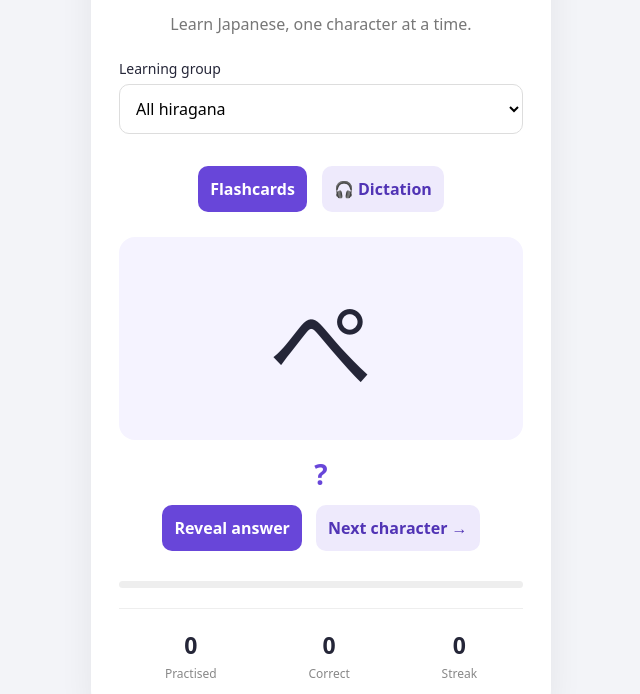
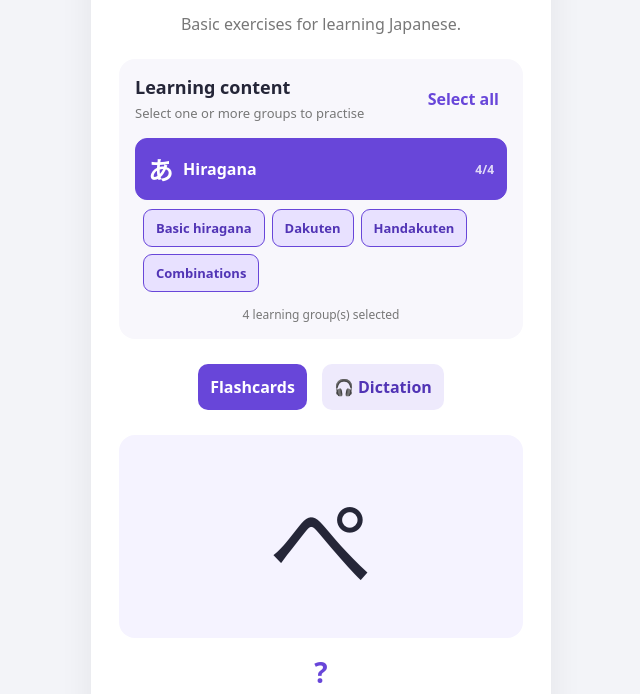
Before and after one commit to MarioPatetta/hiragana-trainer, a plain HTML site: page index.html in a window 1280 px wide. Shown: the part 97-791 px from the top of the page, without its empty margins (319-959 px from the left). Drawn offline with Linux system fonts and the light colour scheme.

Commit message:
charachter selection toggle instead of drop-down menu

```diff
--- a/css/styles.css
+++ b/css/styles.css
@@ -36,17 +36,10 @@ label {
   margin: 12px 0 6px;
 }
 
-select, button {
+button {
   font: inherit;
   padding: 12px;
   border-radius: 10px;
-}
-
-select {
-  width: 100%;
-  border: 1px solid #ddd;
-  background: white;
-  margin-bottom: 15px;
 }
 
 button {
@@ -171,3 +164,131 @@ button:disabled {
 .dictation-controls .controls button {
   flex: 1;
 }
+
+
+/* LEARNING CATEGORY SELECTOR */
+
+.learning-selector {
+  text-align: left;
+  margin: 20px 0;
+  padding: 16px;
+  background: #f8f7fc;
+  border-radius: 16px;
+}
+
+.selector-heading {
+  display: flex;
+  align-items: center;
+  justify-content: space-between;
+  gap: 10px;
+  margin-bottom: 16px;
+}
+
+.selector-heading h2 {
+  font-size: 18px;
+  margin: 0;
+}
+
+.selector-heading p {
+  margin: 5px 0 0;
+  color: #777;
+  font-size: 13px;
+}
+
+.text-button {
+  background: transparent;
+  color: #6846d9;
+  padding: 8px;
+  margin: 0;
+  white-space: nowrap;
+}
+
+.category-section {
+  margin-bottom: 14px;
+}
+
+.macro-toggle {
+  display: flex;
+  align-items: center;
+  width: 100%;
+  gap: 10px;
+  padding: 12px;
+  margin: 0 0 9px;
+  border: 1px solid #ded9ef;
+  background: white;
+  color: #333;
+  text-align: left;
+  border-radius: 12px;
+}
+
+.macro-toggle[data-state="selected"] {
+  background: #6846d9;
+  color: white;
+  border-color: #6846d9;
+}
+
+.macro-toggle[data-state="partial"] {
+  background: #eeeafc;
+  color: #5134b5;
+  border-color: #b9a9ed;
+}
+
+.macro-symbol {
+  font-size: 25px;
+}
+
+.macro-label {
+  flex: 1;
+}
+
+.macro-status {
+  font-size: 12px;
+  opacity: .8;
+}
+
+.micro-groups {
+  display: flex;
+  flex-wrap: wrap;
+  gap: 7px;
+  padding-left: 8px;
+}
+
+.micro-toggle {
+  margin: 0;
+  padding: 9px 12px;
+  background: white;
+  color: #555;
+  border: 1px solid #ddd;
+  border-radius: 9px;
+  font-size: 13px;
+}
+
+.micro-toggle.selected {
+  background: #e8e1ff;
+  border-color: #6846d9;
+  color: #5134b5;
+}
+
+.selection-summary {
+  color: #777;
+  font-size: 12px;
+  text-align: center;
+  margin: 14px 0 0;
+}
+
+.macro-toggle:focus-visible,
+.micro-toggle:focus-visible,
+.text-button:focus-visible {
+  outline: 3px solid #9b85ed;
+  outline-offset: 3px;
+}
+
+@media (max-width: 400px) {
+  .learning-selector {
+    padding: 12px;
+  }
+
+  .micro-toggle {
+    padding: 8px 10px;
+  }
+}
--- a/index.html
+++ b/index.html
@@ -13,17 +13,25 @@
   <main class="app">
     <header>
       <h1>あ Hiragana Trainer</h1>
-      <p class="subtitle">Learn Japanese, one character at a time.</p>
+      <p class="subtitle">Basic exercises for learning Japanese.</p>
     </header>
 
-    <label for="group">Learning group</label>
-    <select id="group">
-      <option value="all">All hiragana</option>
-      <option value="basic">V1 – Basic hiragana</option>
-      <option value="dakuten">V2 – Dakuten</option>
-      <option value="handakuten">V2 – Handakuten</option>
-      <option value="combination">V3 – Combinations</option>
-    </select>
+    <section class="learning-selector" aria-labelledby="learningTitle">
+      <div class="selector-heading">
+        <div>
+          <h2 id="learningTitle">Learning content</h2>
+          <p>Select one or more groups to practise</p>
+        </div>
+        <button id="selectAllGroups" class="text-button" type="button">
+          Select all
+        </button>
+      </div>
+
+      <div id="learningCategories"></div>
+
+      <p id="selectionSummary" class="selection-summary"
+        aria-live="polite"></p>
+    </section>
 
     <nav class="mode-selector">
       <button id="flashMode" class="primary">Flashcards</button>
--- a/js/core/app.js
+++ b/js/core/app.js
@@ -1,12 +1,17 @@
 
 import { FlashcardsController } from "../features/flashcards/controller.js";
 import { DictationController } from "../features/dictation/controller.js";
-
+import { categoryGroups } from "../data/kana.js";
 import * as ui from "./ui.js";
 
 const $ = id => document.getElementById(id);
 
-// INITIALIZE FEATURES
+// Shared selection state
+const selectedGroups = new Set(
+  categoryGroups.flatMap(category =>
+    category.groups.map(group => group.id)
+  )
+);
 
 const flashcards = new FlashcardsController(ui);
 
@@ -18,11 +23,131 @@ const dictation = new DictationController(
   }
 );
 
+// CATEGORY SELECTOR
+
+function renderCategories() {
+  const container = $("learningCategories");
+  container.innerHTML = "";
+
+  categoryGroups.forEach(category => {
+    const selectedCount = category.groups.filter(
+      group => selectedGroups.has(group.id)
+    ).length;
+
+    const allSelected = selectedCount === category.groups.length;
+    const partiallySelected = selectedCount > 0 && !allSelected;
+
+    const section = document.createElement("section");
+    section.className = "category-section";
+
+    const macroButton = document.createElement("button");
+    macroButton.type = "button";
+    macroButton.className = "macro-toggle";
+    macroButton.setAttribute("aria-pressed", String(allSelected));
+    macroButton.dataset.state = allSelected
+      ? "selected"
+      : partiallySelected
+        ? "partial"
+        : "unselected";
+
+    macroButton.innerHTML = `
+      <span class="macro-symbol">${category.symbol}</span>
+      <span class="macro-label">${category.label}</span>
+      <span class="macro-status">
+        ${selectedCount}/${category.groups.length}
+      </span>
+    `;
+
+    macroButton.addEventListener("click", () => {
+      const shouldSelect = !allSelected;
+
+      category.groups.forEach(group => {
+        if (shouldSelect) {
+          selectedGroups.add(group.id);
+        } else {
+          selectedGroups.delete(group.id);
+        }
+      });
+
+      updateSelection();
+    });
+
+    const microContainer = document.createElement("div");
+    microContainer.className = "micro-groups";
+
+    category.groups.forEach(group => {
+      const isSelected = selectedGroups.has(group.id);
+
+      const button = document.createElement("button");
+      button.type = "button";
+      button.className = "micro-toggle";
+      button.setAttribute("aria-pressed", String(isSelected));
+
+      if (isSelected) {
+        button.classList.add("selected");
+      }
+
+      button.textContent = group.label;
+
+      button.addEventListener("click", () => {
+        if (selectedGroups.has(group.id)) {
+          selectedGroups.delete(group.id);
+        } else {
+          selectedGroups.add(group.id);
+        }
+
+        updateSelection();
+      });
+
+      microContainer.appendChild(button);
+    });
+
+    section.appendChild(macroButton);
+    section.appendChild(microContainer);
+    container.appendChild(section);
+  });
+}
+
+function updateSelection() {
+  renderCategories();
+
+  const selection = [...selectedGroups];
+  const summary = $("selectionSummary");
+
+  if (selection.length === 0) {
+    summary.textContent = "Select at least one learning group.";
+    return;
+  }
+
+  summary.textContent =
+    `${selection.length} learning group(s) selected`;
+
+  flashcards.reset(selection);
+  dictation.reset(selection);
+}
+
+$("selectAllGroups").addEventListener("click", () => {
+  const allGroups = categoryGroups.flatMap(
+    category => category.groups.map(group => group.id)
+  );
+
+  const everythingSelected = allGroups.every(
+    group => selectedGroups.has(group)
+  );
+
+  if (everythingSelected) {
+    selectedGroups.clear();
+  } else {
+    allGroups.forEach(group => selectedGroups.add(group));
+  }
+
+  updateSelection();
+});
+
 // MODE SWITCHING
 
 function switchMode(mode) {
   dictation.stop();
-
   ui.setMode(mode);
 
   if (mode === "dictation") {
@@ -30,28 +155,31 @@ function switchMode(mode) {
   }
 }
 
-// EVENT LISTENERS
+// FLASHCARDS
 
 $("reveal").addEventListener("click", () => {
   flashcards.reveal();
 });
 
 $("next").addEventListener("click", () => {
-  flashcards.next($("group").value);
+  if (selectedGroups.size) {
+    flashcards.next([...selectedGroups]);
+  }
 });
 
 $("correctBtn").addEventListener("click", () => {
-  flashcards.rate(true, $("group").value);
+  if (selectedGroups.size) {
+    flashcards.rate(true, [...selectedGroups]);
+  }
 });
 
 $("wrongBtn").addEventListener("click", () => {
-  flashcards.rate(false, $("group").value);
+  if (selectedGroups.size) {
+    flashcards.rate(false, [...selectedGroups]);
+  }
 });
 
-$("group").addEventListener("change", () => {
-  flashcards.reset($("group").value);
-  dictation.reset($("group").value);
-});
+// MODES
 
 $("flashMode").addEventListener("click", () => {
   switchMode("flash");
@@ -61,8 +189,12 @@ $("dictationMode").addEventListener("click", () => {
   switchMode("dictation");
 });
 
+// DICTATION
+
 $("toggleDictation").addEventListener("click", () => {
-  dictation.togglePlayback();
+  if (selectedGroups.size) {
+    dictation.togglePlayback();
+  }
 });
 
 $("repeatDictation").addEventListener("click", () => {
@@ -73,6 +205,7 @@ $("showDictation").addEventListener("click", () => {
   dictation.toggleCharacter();
 });
 
+// SPEED
 
 $("interval").addEventListener("input", () => {
   const sliderValue = Number($("interval").value);
@@ -84,5 +217,12 @@ $("interval").addEventListener("input", () => {
 
 // INITIALIZATION
 
-flashcards.initialize($("group").value);
-dictation.initialize($("group").value);
+renderCategories();
+
+const initialSelection = [...selectedGroups];
+
+$("selectionSummary").textContent =
+  `${initialSelection.length} learning group(s) selected`;
+
+flashcards.initialize(initialSelection);
+dictation.initialize(initialSelection);
--- a/js/data/kana.js
+++ b/js/data/kana.js
@@ -1,3 +1,17 @@
+
+export const categoryGroups = [
+  {
+    id: "hiragana",
+    label: "Hiragana",
+    symbol: "あ",
+    groups: [
+      { id: "basic", label: "Basic hiragana" },
+      { id: "dakuten", label: "Dakuten" },
+      { id: "handakuten", label: "Handakuten" },
+      { id: "combination", label: "Combinations" }
+    ]
+  }
+];
 
 export const groups = {
   basic: [
@@ -39,10 +53,14 @@ export const groups = {
   ]
 };
 
-export function getCharacters(group) {
-  if (group === "all") {
-    return Object.values(groups).flat();
-  }
+export function getCharacters(selectedGroups = ["basic"]) {
+  const selected = Array.isArray(selectedGroups)
+    ? selectedGroups
+    : selectedGroups === "all"
+      ? Object.keys(groups)
+      : [selectedGroups];
 
-  return groups[group] || groups.basic;
+  return [...new Set(selected)].flatMap(
+    group => groups[group] || []
+  );
 }
```
Also changed, not shown: 1 other file.
